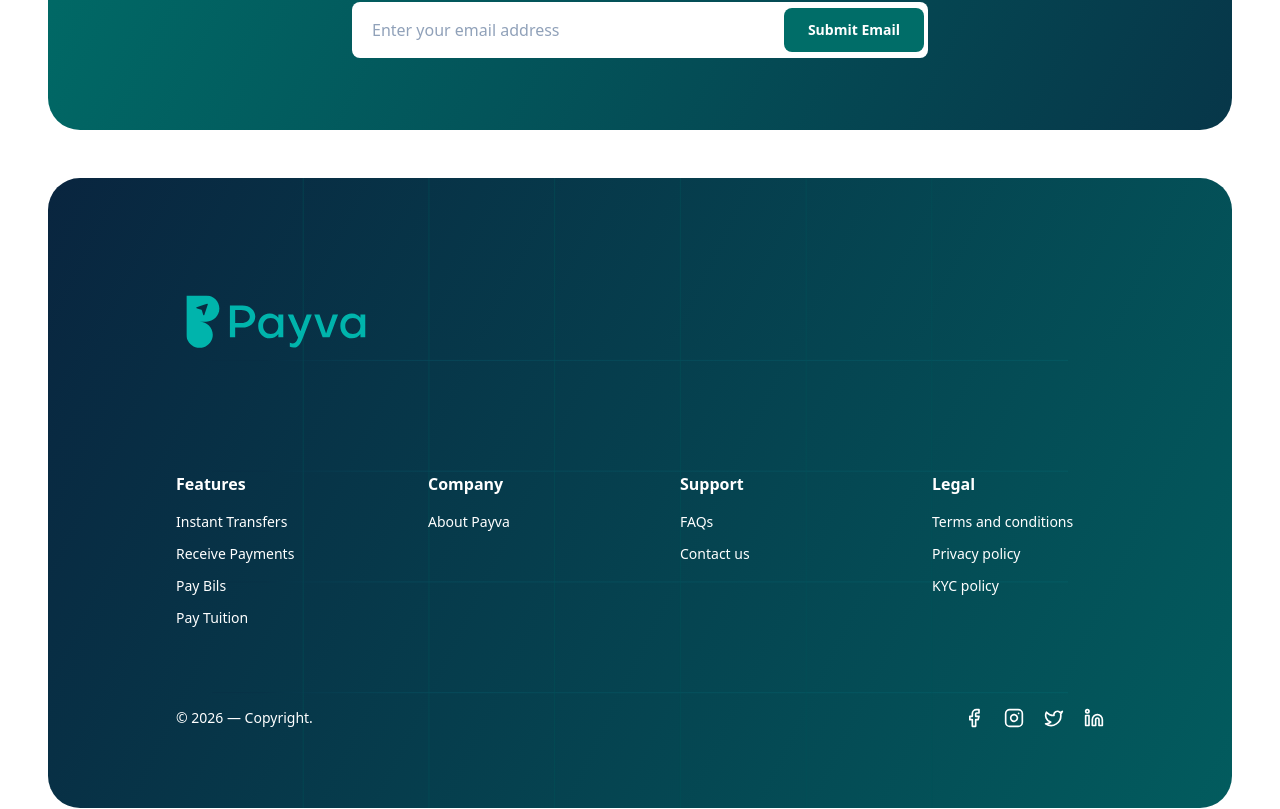
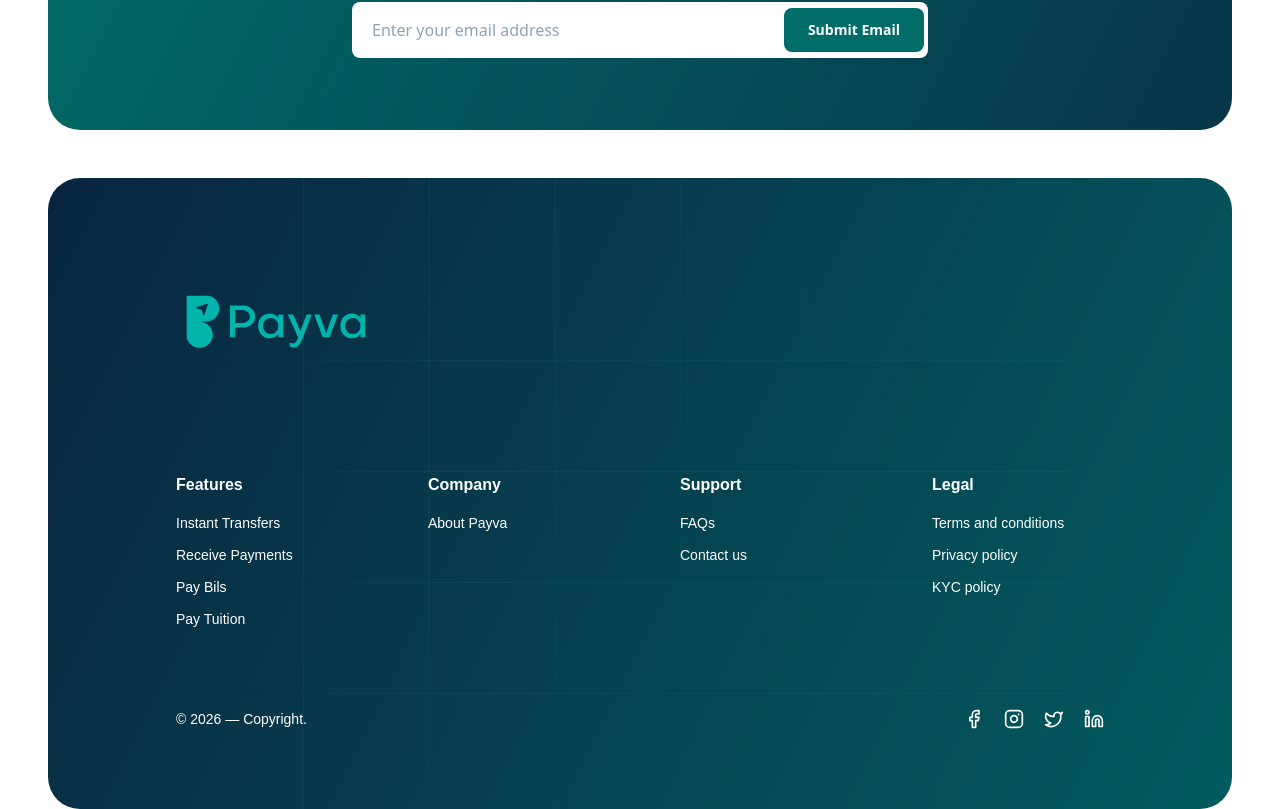
Before and after one commit to bigmillie/Payva---Frontend, a Next.js app: page / in a window 1280 px wide. Shown: the part 6011-6820 px from the top of the page. Built offline with nearby package versions, Linux system fonts and the light colour scheme; no server answers; a web font is replaced by a local one.

Commit message:
Added font to the Footer

```diff
--- a/app/components/commons/Footer.tsx
+++ b/app/components/commons/Footer.tsx
@@ -25,6 +25,7 @@ const Footer = () => {
           px-4 md:px-32
           py-14 md:py-20
           w-full
+          font-famil
         "
       >
         {/* Logo */}
```
